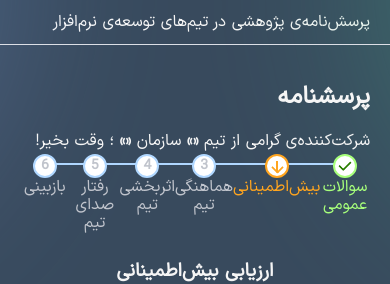
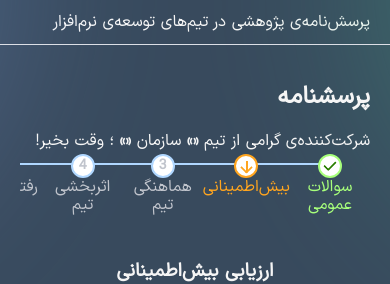
Before and after one commit to ashkantaravati/thesis-survey-app-front, a Vue app: page /participate/1/2 in a window 390 px wide. Shown: the top 284 px of the page. Built offline with nearby package versions, Linux system fonts and the light colour scheme; no server answers; what @soerenmartius/vue3-clipboard would draw is missing.

Commit message:
add slider for steper

```diff
--- a/src/layouts/SurveyLayout.vue
+++ b/src/layouts/SurveyLayout.vue
@@ -9,14 +9,15 @@
       ؛ وقت بخیر!
     </p>
   </div>
-  <el-steps v-if="currentStep" :active="currentStepIndex" align-center>
+   <div class="mobile_slider">
+  <el-steps  class="max-width" v-if="currentStep" :active="currentStepIndex" align-center>
     <el-step
       v-for="step in steps"
       :key="step.index"
       :title="step.title"
     ></el-step>
   </el-steps>
-
+</div>
   <router-view></router-view>
 
   <div v-if="currentStep" class="fix-btns-container">
@@ -162,4 +163,17 @@ export default defineComponent({
     color: #ffffff !important;
     font-size: 15px !important;
 }
+@media screen and (max-width:500px) {
+.mobile_slider {
+    width: 100%;
+    overflow-x: auto;
+}
+.mobile_slider .max-width {
+    width: -moz-max-content;
+    width: -webkit-max-content;
+    width: max-content;
+        min-height: 74px;
+}
+}
+
 </style>
```
